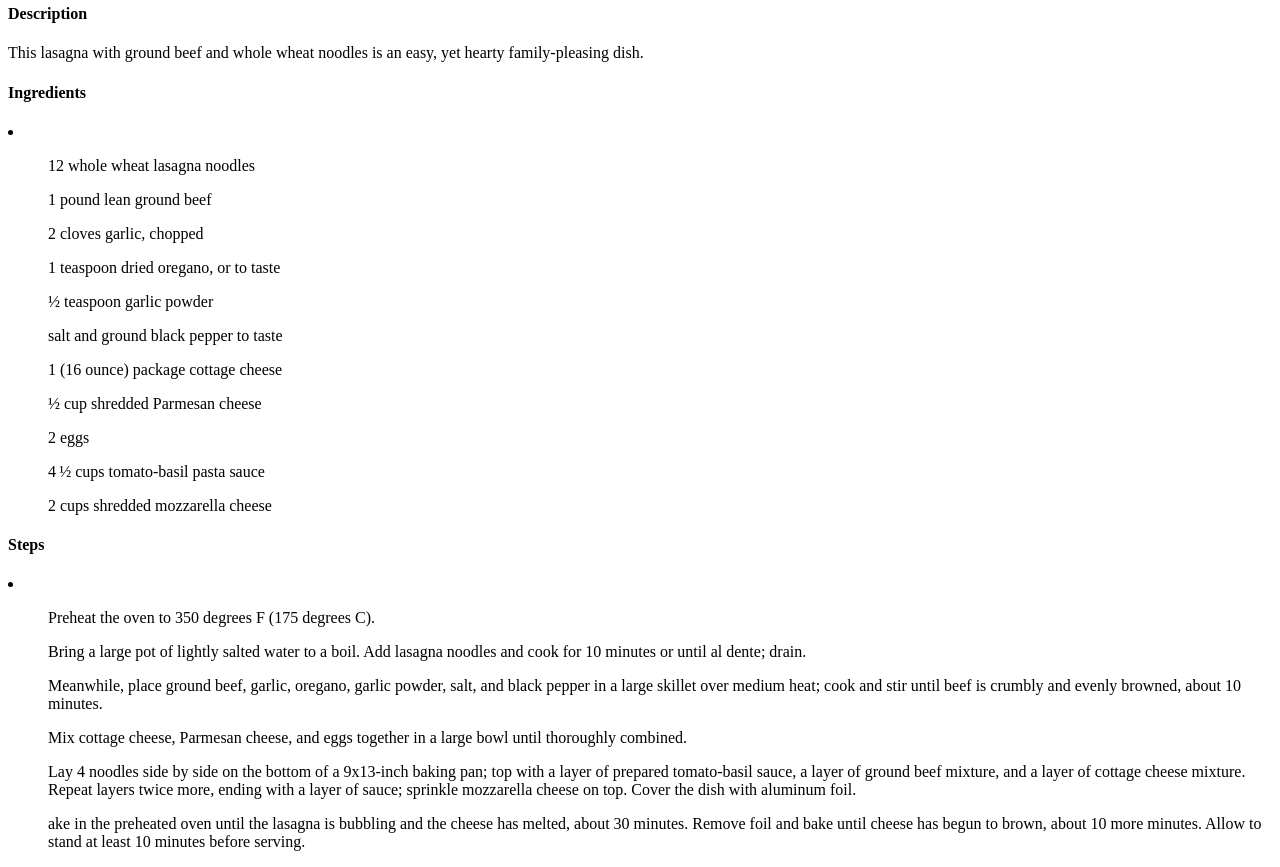
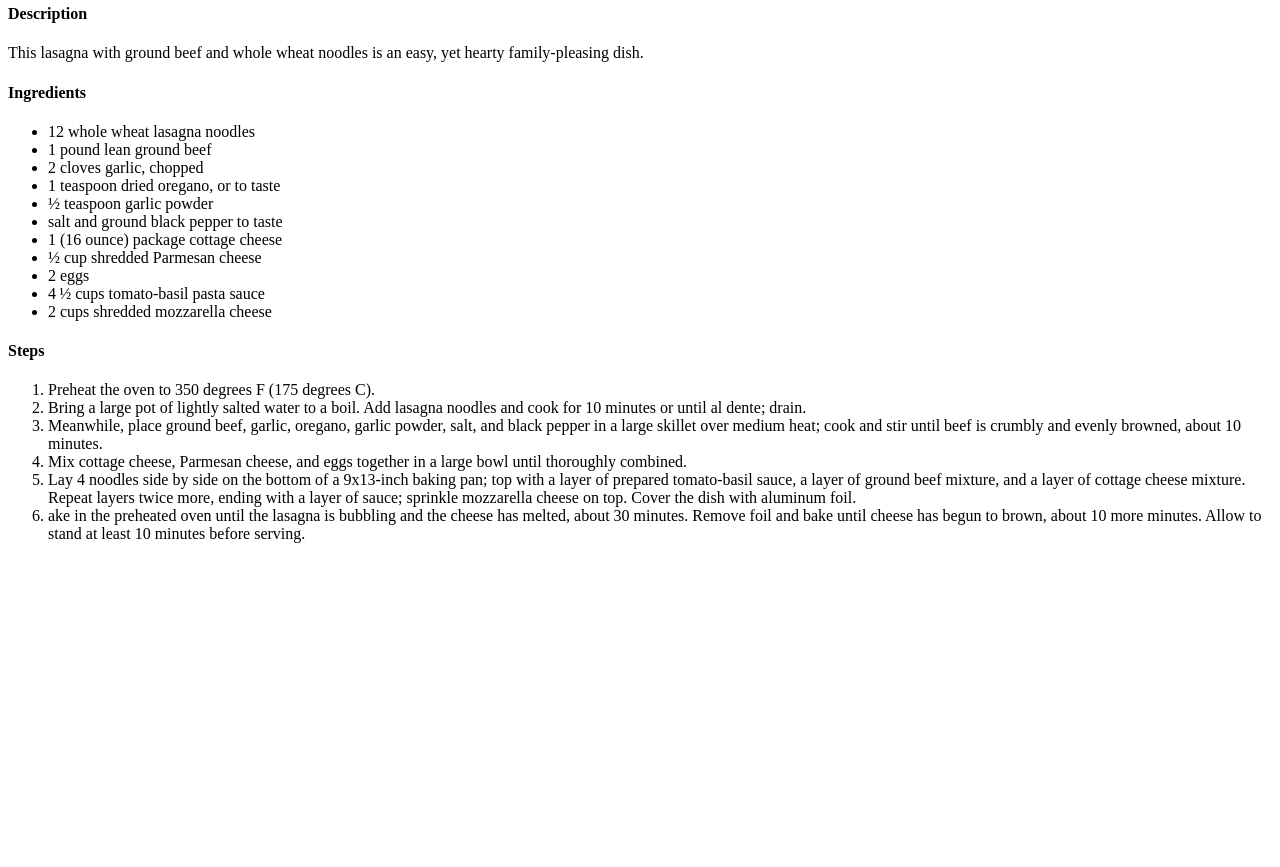
Before and after one commit to austindevelops/odin-recipes, a plain HTML site: page recipes/lasagna.html in a window 1280 px wide. Shown: the part 400-1267 px from the top of the page. After the commit the page ends 959 px from the top, so only its background shows below. Drawn offline with Linux system fonts and the light colour scheme.

Commit message:
Fix list syntax
update li/ol/ul to show proper formating
update index.html with "shef" photo
minor formating tweaks on index.html

```diff
--- a/recipes/lasagna.html
+++ b/recipes/lasagna.html
@@ -14,31 +14,31 @@
 
     <h4>Ingredients</h4>
     <p>
-        <li>
-            <ul>12 whole wheat lasagna noodles</ul>
-            <ul>1 pound lean ground beef</ul>
-            <ul>2 cloves garlic, chopped</ul>
-            <ul>1 teaspoon dried oregano, or to taste</ul>
-            <ul>½ teaspoon garlic powder</ul>
-            <ul>salt and ground black pepper to taste</ul>
-            <ul>1 (16 ounce) package cottage cheese</ul>
-            <ul>½ cup shredded Parmesan cheese</ul>
-            <ul>2 eggs</ul>
-            <ul>4 ½ cups tomato-basil pasta sauce</ul>
-            <ul>2 cups shredded mozzarella cheese</ul>
-        </li>
+        <ul>
+            <li>12 whole wheat lasagna noodles</li>
+            <li>1 pound lean ground beef</li>
+            <li>2 cloves garlic, chopped</li>
+            <li>1 teaspoon dried oregano, or to taste</li>
+            <li>½ teaspoon garlic powder</li>
+            <li>salt and ground black pepper to taste</li>
+            <li>1 (16 ounce) package cottage cheese</li>
+            <li>½ cup shredded Parmesan cheese</li>
+            <li>2 eggs</li>
+            <li>4 ½ cups tomato-basil pasta sauce</li>
+            <li>2 cups shredded mozzarella cheese</li>
+        </ul>
     </p>
 
     <h4>Steps</h4>
     <p>
-        <li>
-            <ol>Preheat the oven to 350 degrees F (175 degrees C).</ol>
-            <ol>Bring a large pot of lightly salted water to a boil. Add lasagna noodles and cook for 10 minutes or until al dente; drain.</ol>
-            <ol>Meanwhile, place ground beef, garlic, oregano, garlic powder, salt, and black pepper in a large skillet over medium heat; cook and stir until beef is crumbly and evenly browned, about 10 minutes.</ol>
-            <ol>Mix cottage cheese, Parmesan cheese, and eggs together in a large bowl until thoroughly combined.</ol>
-            <ol>Lay 4 noodles side by side on the bottom of a 9x13-inch baking pan; top with a layer of prepared tomato-basil sauce, a layer of ground beef mixture, and a layer of cottage cheese mixture. Repeat layers twice more, ending with a layer of sauce; sprinkle mozzarella cheese on top. Cover the dish with aluminum foil.</ol>
-            <ol>ake in the preheated oven until the lasagna is bubbling and the cheese has melted, about 30 minutes. Remove foil and bake until cheese has begun to brown, about 10 more minutes. Allow to stand at least 10 minutes before serving.</ol>
-        </li>
+        <ol>
+            <li>Preheat the oven to 350 degrees F (175 degrees C).</li>
+            <li>Bring a large pot of lightly salted water to a boil. Add lasagna noodles and cook for 10 minutes or until al dente; drain.</li>
+            <li>Meanwhile, place ground beef, garlic, oregano, garlic powder, salt, and black pepper in a large skillet over medium heat; cook and stir until beef is crumbly and evenly browned, about 10 minutes.</li>
+            <li>Mix cottage cheese, Parmesan cheese, and eggs together in a large bowl until thoroughly combined.</li>
+            <li>Lay 4 noodles side by side on the bottom of a 9x13-inch baking pan; top with a layer of prepared tomato-basil sauce, a layer of ground beef mixture, and a layer of cottage cheese mixture. Repeat layers twice more, ending with a layer of sauce; sprinkle mozzarella cheese on top. Cover the dish with aluminum foil.</li>
+            <li>ake in the preheated oven until the lasagna is bubbling and the cheese has melted, about 30 minutes. Remove foil and bake until cheese has begun to brown, about 10 more minutes. Allow to stand at least 10 minutes before serving.</li>
+        </ol>
     </p>
 </body>
 </html>
```
Also changed, not shown: index.html (+2 -1 lines).
